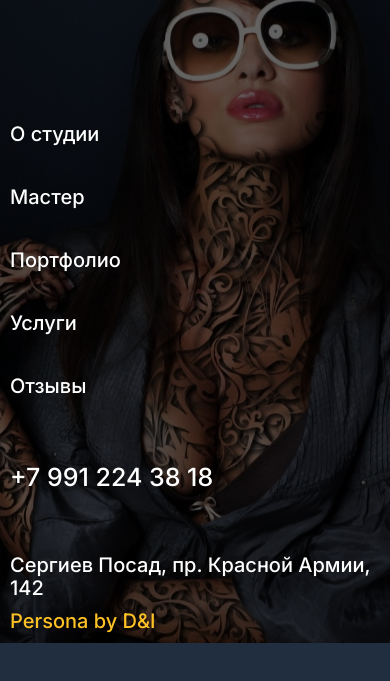
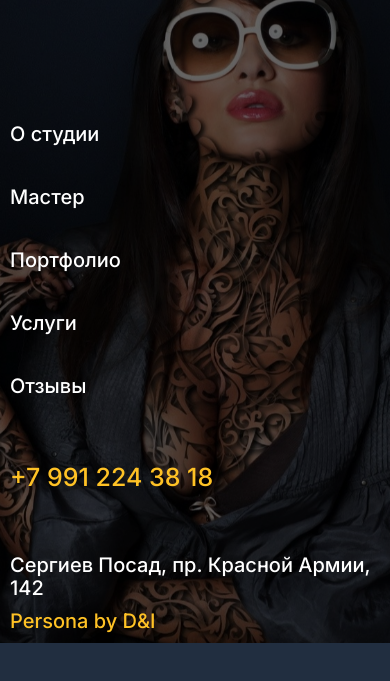
Before and after one commit to egor-martynenko/nesstattoo, a plain HTML site: page index.html in a window 390 px wide. Shown: the part 85-766 px from the top of the page. Drawn offline with nearby package versions, Linux system fonts and the light colour scheme; files whose address does not match are found by name.

Commit message:
phone comment

```diff
--- a/index.html
+++ b/index.html
@@ -39,7 +39,7 @@
                     <li class="navigation__item"><a href="" class="navigation__link">Портфолио</a></li>
                     <li class="navigation__item"><a href="" class="navigation__link">Услуги</a></li>
                     <li class="navigation__item"><a href="" class="navigation__link">Отзывы</a></li>
-                    <li class="navigation__item navigation__phone"><a href="" class="navigation__link">+7 991 224 38 18</a></li>
+                    <li class="navigation__item navigation__phone"><a href="" class="navigation__link navigation__link_phone">+7 991 224 38 18</a></li>
                 </ul>
                 </ul>
                 <section class="main">
--- a/sass/_media.sass
+++ b/sass/_media.sass
@@ -16,6 +16,8 @@
             padding-top: 25px
             display: block
             font-size: 25px
+        &__link_phone
+            color: $gold
     .arrow
         display: none
     .main
```
Also changed, not shown: dist/css/main.min.css, main.css, 2 other files.
